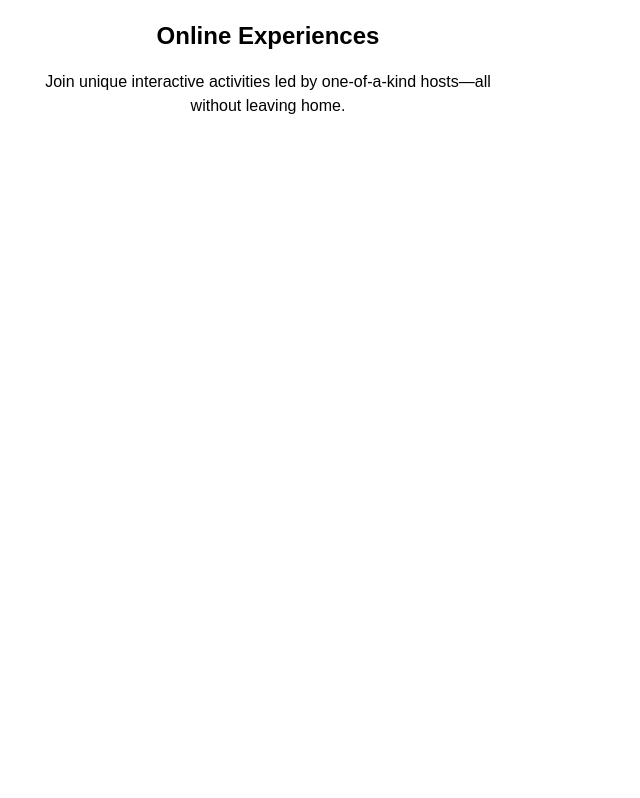
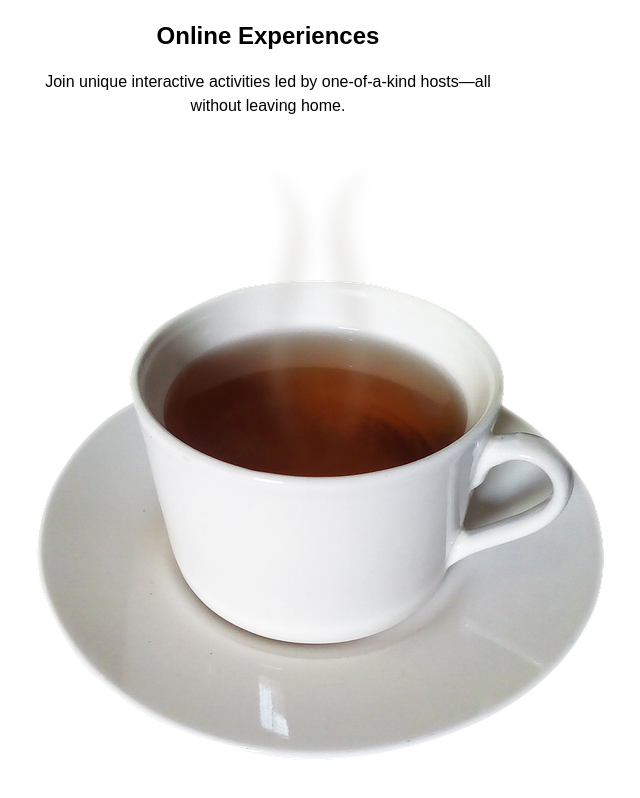
Before and after one commit to Mustafa86368/ReactProjekt, a React (Vite) app in the folder my-project2/: page / in a window 1280 px wide. Shown: the part 358-1156 px from the top of the page, without its empty margins (372-1012 px from the left). Before the commit the page ends 800 px from the top, so only its background shows below. Built offline with nearby package versions, Linux system fonts and the light colour scheme.

Commit message:
create new comp

```diff
--- a/my-project2/src/components/Card.jsx
+++ b/my-project2/src/components/Card.jsx
@@ -3,7 +3,8 @@ import React from 'react'
 const Card = () => {
   return (
     <div className='card'>
-        <img src="" alt="" />
+        <img src="./src/assets/kahve.png" alt="" />
+
     </div>
   )
 }
```
